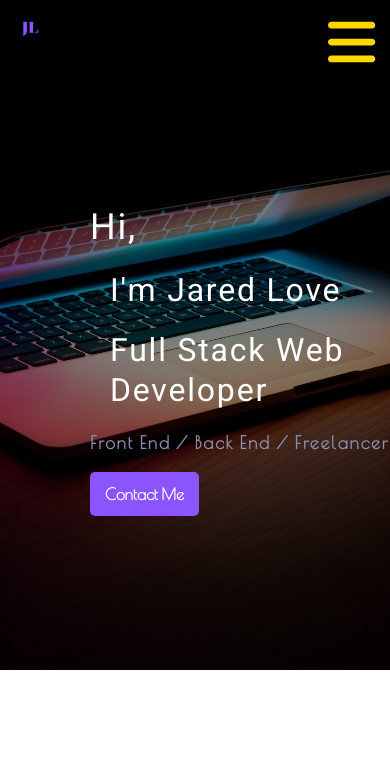
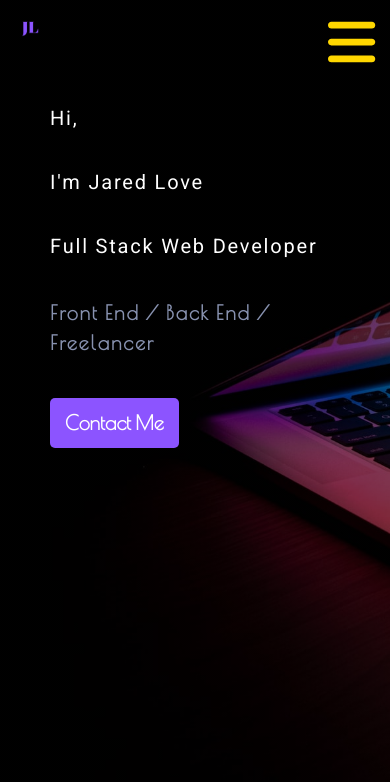
Before and after one commit to JaredLove/jay, a React (Create React App) app: page / in a window 390 px wide. Shown: the top 782 px of the page. Built offline with nearby package versions, Linux system fonts and the light colour scheme.

Commit message:
updates to media queries

```diff
--- a/src/App.js
+++ b/src/App.js
@@ -10,8 +10,8 @@ import Nav from './components/Nav';
 function App() {
 
   return (
-    <div className='appDiv'>
-    <header><><Nav></Nav></></header>
+    <div className='hero'>
+    <><Nav></Nav></>
 
 
       <Routes>
--- a/src/components/Home/index.js
+++ b/src/components/Home/index.js
@@ -7,20 +7,13 @@ import { Link } from 'react-router-dom';
 function Home(){
 
   return (
-
-    <div>
-
-
-
-
-
-    <section className='home'>
-           <h1 className='text-white'>Hi,</h1>
+    <div className='home'>
+            <h1 className='text-white'>Hi,</h1>
             <h2 className='text-white'>I'm Jared Love</h2>
             <h2 className='text-white'>Full Stack Web Developer</h2>
             <p>Front End / Back End / Freelancer</p>
             <Link to="/contact"> <button>Contact Me</button></Link>
-    </section>
+
 </div>
 
   );
--- a/src/index.css
+++ b/src/index.css
@@ -34,14 +34,14 @@ main {
   box-sizing: border-box;
 }
 
-html,
-body,
-main {
+.hero {
+
+  background-image: linear-gradient(rgba(0,0,0,.5), rgba(0,0,0,.5)),  url("./assets/images/fold.jpg");
+  background-size: cover;
+  height: 100vh;
   overflow-x: hidden;
-  /* background-image: linear-gradient(rgba(255,255,255,.5), rgba(255,255,255,.5)),  url("./assets/images/fold.jpg");  blur img*/
-  background-image: url("./assets/images/fold.jpg");
-  background-size: cover;
 }
+
 
 body {
   margin: 0;
@@ -65,8 +65,7 @@ h5,
 h6 {
   font-family: 'Roboto', sans-serif;
   font-weight: 500;
-  margin: 5px 0;
-  line-height: 1.25;
+
 }
 
 h1 {
@@ -115,9 +114,13 @@ button:hover {
 }
 
 .home {
-  position: absolute;
-  top: 200px;
-  left: 200px;
+display: flex;
+flex-direction: column;
+margin: 200px 200px;
+}
+
+.home h1,h2,p, button {
+  margin: 20px;
 }
 
 input {
@@ -343,45 +346,44 @@ input {
 
 
 
-   @media screen and (max-width: 1200px) {
+   @media screen and (max-width: 1300px) {
 
 
-html,
-  body,
-  main{
-        height: 670px;
-        background-repeat: no-repeat;
-        background-position: center;
-  }
+
    }
 
 
-   @media screen and (max-width: 800px) {
+   @media screen and (min-width: 50px ) and (max-width: 800px) {
 
-    .home {
-      position: absolute;
-      top: 200px;
-      left: 90px;
+    .hero {
+      background-image: center;
     }
-    html,
-    body,
-    main {
-      overflow-x: hidden;
-       background-image: linear-gradient(rgba(0,0,0,.5), rgba(0,0,0,.5)),  url("./assets/images/fold.jpg");
-      /* background-image: url("./assets/images/fold.jpg")radial-gradient(0.5); */
-      background-size: cover;
+  .home {
+      display: flex;
+      flex-direction: column;
+      font-size: 10px;
+      margin: 30px;
     }
+
+    .home h1, h2, p ,button {
+      font-size: 20px;
+    }
+    .aboutInfo {
+      display: flex;
+      margin: 50px 0;
+    }
+
     .aboutMe {
-      display: flex;
-      text-align: center;
+
       width: 100%;
-      font-size: 15px;
+      font-size: 20px;
     }
+
 
     .aboutInfo img {
 
-      height: 50px;
-      width: 50px;
+      height: 150px;
+      width: 150px;
       margin: 10px 85px;
 
 
@@ -393,36 +395,50 @@ html,
       margin: 0 110px;
     }
 
-    .resume {
+    .resumeInfo {
       font-size: 15px;
-      margin: 50px;
+      margin: 50px 0;
     }
-    .resume h1 {
+    .resumeInfo h1 {
       font-size: 20px;
     }
-    .resume h2 {
+    .resumeInfo h2 {
       font-size: 15px;
+    }
+
+    .skill {
+      margin: 0;
+    }
+
+    .contactInfo {
+      margin: 10px 0;
+    }
+    .test {
+      width: 100%;
+    }
+    .contactP {
+      width: 100%;
+    }
+    #contact-form {
+      margin: 10px 0;
+
+    }
+    #contact-form input {
+      width: 300px;
+    }
+    #contact-form button {
+      width: 300px;
     }
        }
 
-       @media screen and (max-width: 900px) {
+       @media screen and (min-width: 801px) and (max-width: 1000px) {
 
-        .home {
-          position: absolute;
-          top: 200px;
-          left: 90px;
-        }
-        html,
-        body,
-        main {
-          overflow-x: hidden;
-           background-image: linear-gradient(rgba(0,0,0,.5), rgba(0,0,0,.5)),  url("./assets/images/fold.jpg");
-          /* background-image: url("./assets/images/fold.jpg")radial-gradient(0.5); */
-          background-size: cover;
+        .aboutMe {
+          width: 100%;
+          font-size: 30px;
         }
 
-        .aboutMe {
-          display: flex;
-          text-align: center;
+        .test {
+          width: 100%;
         }
-           }
+       }
```
